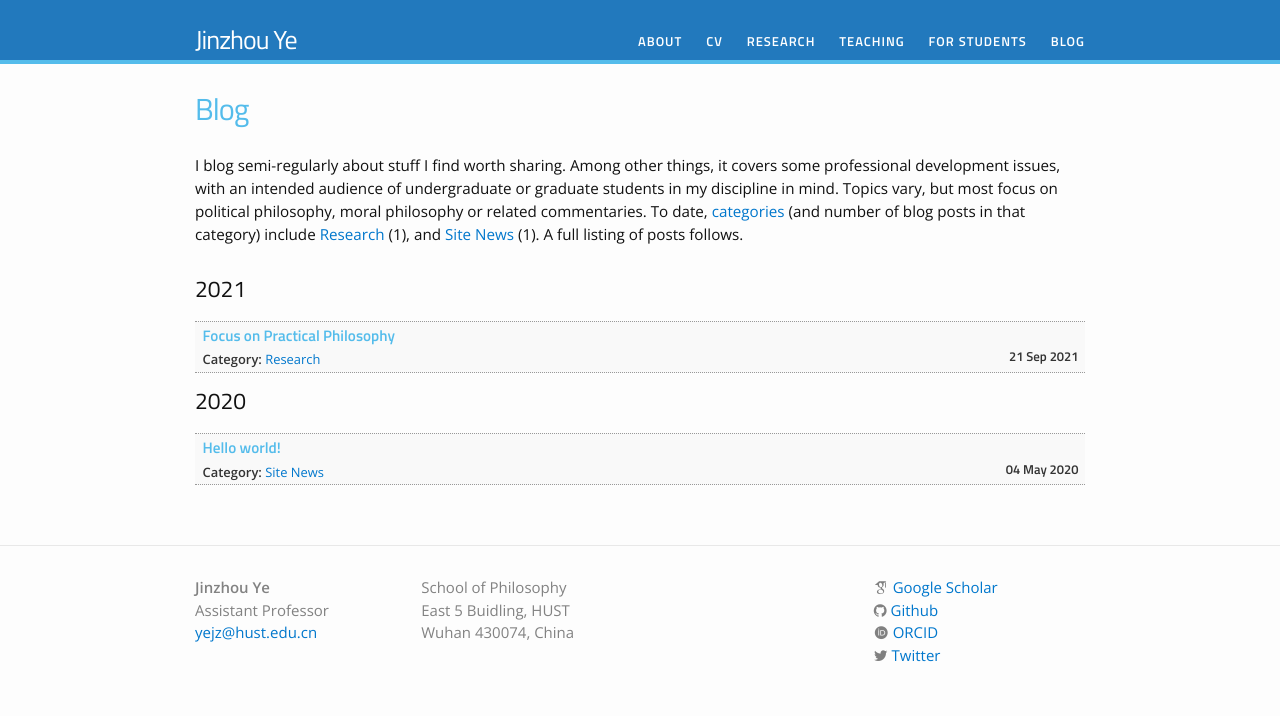
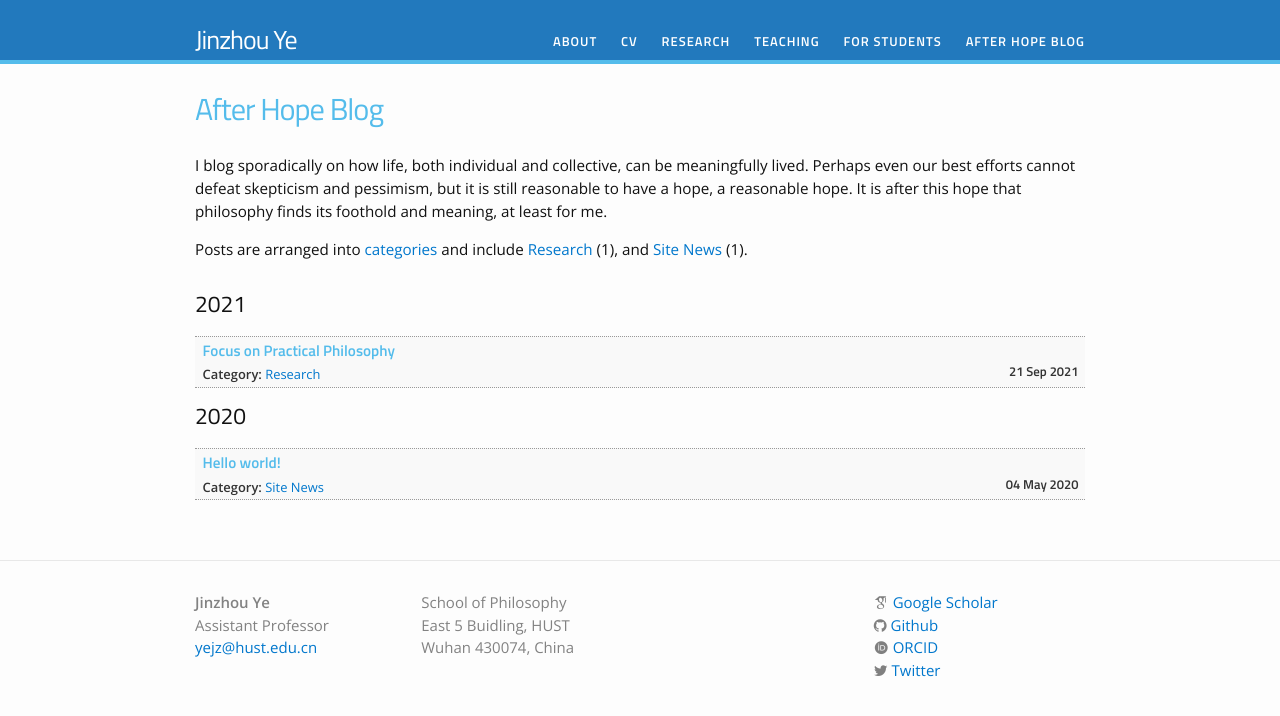
Before and after one commit to yejzh/yejzh.github.io, a Jekyll site: the page built from blog.md, in a window 1280 px wide. Shown: the top 716 px of the page. Built offline with Jekyll 4.4.1, drawn with Linux system fonts in a browser that asks for light colours; nearby versions of some CDN libraries; some web fonts are replaced.

Commit message:
update blog setting

```diff
--- a/_data/menu.yml
+++ b/_data/menu.yml
@@ -13,5 +13,5 @@
 - title: "For Students"
   href: "/students/"
 
-- title: "Blog"
+- title: "After Hope Blog"
   href: "/blog/"
--- a/blog.md
+++ b/blog.md
@@ -1,10 +1,12 @@
 ---
 layout: page
-title: Blog
+title: After Hope Blog
 permalink: /blog/
 ---
 
-I blog semi-regularly about stuff I find worth sharing. Among other things, it covers some professional development issues, with an intended audience of undergraduate or graduate students in my discipline in mind. Topics vary, but most focus on political philosophy, moral philosophy or related commentaries. To date, <a href="/categories">categories</a> (and number of blog posts in that category) include {% assign sorted_cats = site.categories | sort  %}{% for category in sorted_cats %}{% if forloop.last == true %}and {% endif %}<a href="/categories/#{{category[0]}}" style="font-weight:normal;"> {{category[0] | camelcase }}</a> ({{ category[1].size  }}){% if forloop.last == false %}, {% endif %}{% endfor %}. A full listing of posts follows.
+I blog sporadically on how life, both individual and collective, can be meaningfully lived. Perhaps even our best efforts cannot defeat skepticism and pessimism, but it is still reasonable to have a hope, a reasonable hope. It is after this hope that philosophy finds its foothold and meaning, at least for me.
+
+Posts are arranged into <a href="/categories">categories</a> and include {% assign sorted_cats = site.categories | sort  %}{% for category in sorted_cats %}{% if forloop.last == true %}and {% endif %}<a href="/categories/#{{category[0]}}" style="font-weight:normal;"> {{category[0] | camelcase }}</a> ({{ category[1].size  }}){% if forloop.last == false %}, {% endif %}{% endfor %}.
 
 
 <!-- {% assign sorted_cats = site.categories | sort  %}{% for category in sorted_cats %}{% if forloop.last == true %}and {% endif %}<a href="/categories/#{{category[0]}}" style="font-weight:normal;">{{category[0] | camelcase }}</a> ({{ category[1].size  }}){% if forloop.last == false %},{% endif %} {% endfor %} -->
```
